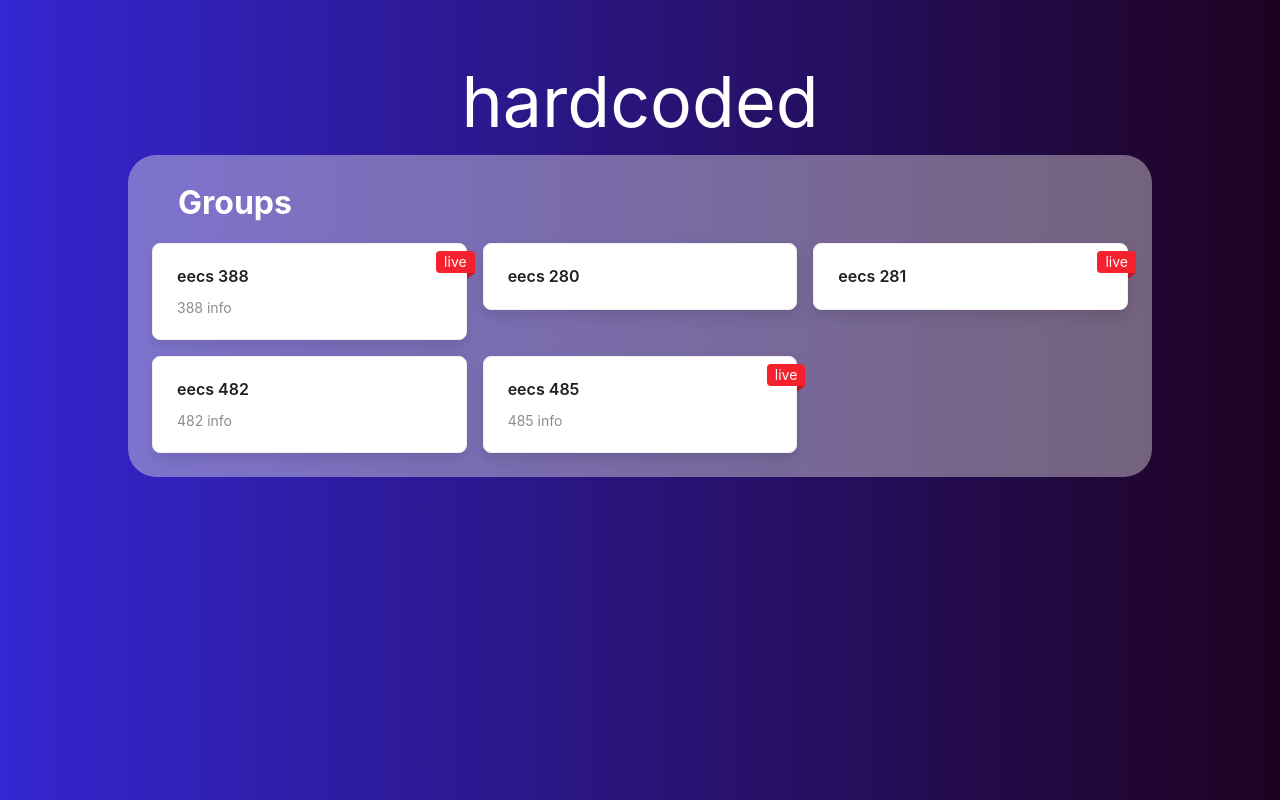
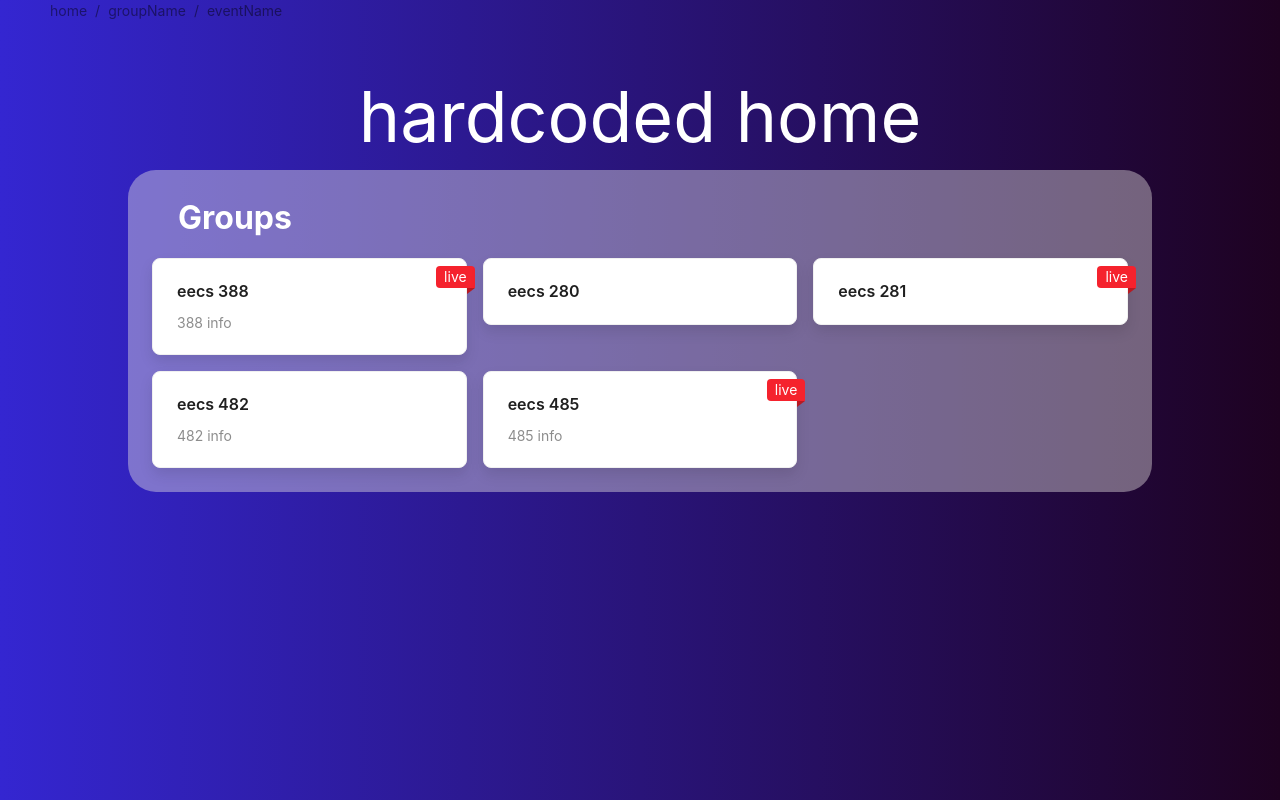
Before and after one commit to justinjpaul/gisthub, a React (Create React App) app in the folder app/: page / in a window 1280 px wide. Built offline with nearby package versions, Linux system fonts and the light colour scheme.

Commit message:
start adding nav bar

```diff
--- a/app/src/components/pages/events/Event.js
+++ b/app/src/components/pages/events/Event.js
@@ -19,7 +19,7 @@ export default function Event() {
   useEffect(() => {
     setEventData({
       name: "Lecture 20",
-      group: "EECS 280",
+      group: "EECS 280 hardcoded",
       start_time: new Date().getTime() - 30 * 24 * 60 * 60 * 1000, // 30 days ago
       end_time: new Date().getTime() - 29 * 24 * 60 * 60 * 1000,
       contributed: true,
--- a/app/src/components/pages/groups/Group.js
+++ b/app/src/components/pages/groups/Group.js
@@ -3,16 +3,15 @@ import { useParams } from "react-router-dom";
 import styles from "./group.module.css";
 import pageStyles from "../../shared/pages.module.css";
 
-import { Divider } from "antd";
 import Background from "../../shared/background/Background";
 import EventContainer from "../../shared/container/EventContainer";
 import { useEffect, useState } from "react";
 import { isHappening, hasPast, inFuture } from "../../shared/utils";
-import { Layout } from "antd";
+import { Layout, Divider } from "antd";
 
 export default function Group() {
   const { id } = useParams();
-  const name = "hardcoded";
+  const name = "hardcoded group";
   const [events, setEvents] = useState([]);
   const { Header, Content } = Layout;
 
--- a/app/src/components/pages/home/Home.js
+++ b/app/src/components/pages/home/Home.js
@@ -1,12 +1,10 @@
-import pageStyles from "../../shared/pages.module.css";
-
-import Background from "../../shared/background/Background";
 import GroupContainer from "../../shared/container/GroupContainer";
 import { useEffect, useState } from "react";
 import { Layout } from "antd";
+import PageLayout from "../../shared/PageLayout";
 
 export default function Home() {
-  const name = "hardcoded";
+  const name = "hardcoded home";
 
   const { Header, Content } = Layout;
   const [groups, setGroups] = useState([]);
@@ -32,16 +30,8 @@ export default function Home() {
     ]);
   }, []);
 
-  return (
-    <>
-      <Background />
-
-      <Layout className={pageStyles["page-container"]}>
-        <Header className={pageStyles["page-header"]}>{name}</Header>
-        <Content>
-          <GroupContainer name="Groups" groups={groups} />
-        </Content>
-      </Layout>
-    </>
-  );
+  return PageLayout({
+    header: name,
+    content: <GroupContainer name="Groups" groups={groups} />,
+  });
 }
--- /dev/null
+++ b/app/src/components/shared/NavBar.js
@@ -0,0 +1,25 @@
+import { Layout, Menu, Breadcrumb } from "antd";
+import { Link } from "react-router-dom";
+import pageStyles from "./pages.module.css";
+
+export default function NavBar({ props }) {
+  const { Header } = Layout;
+
+  const elements = [
+    { label: "home", to: "/" },
+    { label: "groupName", to: "/group/id" },
+    { label: "eventName", to: "/event/id" },
+  ];
+
+  return (
+    <Header className={pageStyles["page-header"]}>
+      <Breadcrumb>
+        {elements.map((x, ind) => (
+          <Breadcrumb.Item key={ind}>
+            <Link to={x.to}>{x.label}</Link>
+          </Breadcrumb.Item>
+        ))}
+      </Breadcrumb>
+    </Header>
+  );
+}
--- /dev/null
+++ b/app/src/components/shared/PageLayout.js
@@ -0,0 +1,79 @@
+import React from "react";
+import Background from "./background/Background";
+import pageStyles from "./pages.module.css";
+
+import {
+  LaptopOutlined,
+  NotificationOutlined,
+  UserOutlined,
+} from "@ant-design/icons";
+import { Layout, Menu, theme, Breadcrumb } from "antd";
+import NavBar from "./NavBar";
+
+export default function PageLayout({
+  header,
+  content,
+  showSider = false,
+  typeHeader = true,
+}) {
+  const { Header, Content, Sider } = Layout;
+
+  const items1 = ["1", "2", "3"].map((key) => ({
+    key,
+    label: `nav ${key}`,
+  }));
+  const items2 = [UserOutlined, LaptopOutlined, NotificationOutlined].map(
+    (icon, index) => {
+      const key = String(index + 1);
+      return {
+        key: `sub${key}`,
+        icon: React.createElement(icon),
+        label: `subnav ${key}`,
+        children: new Array(4).fill(null).map((_, j) => {
+          const subKey = index * 4 + j + 1;
+          return {
+            key: subKey,
+            label: `option${subKey}`,
+          };
+        }),
+      };
+    }
+  );
+  return (
+    <>
+      <Background />
+
+      <Layout className={pageStyles["page-container"]}>
+        <NavBar />
+        <Layout className={pageStyles["page-container"]}>
+          {showSider && (
+            <Sider width={200} collapsible theme="dark">
+              <Menu
+                mode="inline"
+                defaultSelectedKeys={["1"]}
+                defaultOpenKeys={["sub1"]}
+                //   style={{
+                //     height: "100%",
+                //   }}
+                items={items2}
+              />
+            </Sider>
+          )}
+
+          {content && (
+            <Layout className={pageStyles["page-container-80"]}>
+              {header && (
+                <Header
+                  className={`${pageStyles["page-header"]} ${pageStyles["typing-effect"]}`}
+                >
+                  {header}
+                </Header>
+              )}
+              <Content>{content}</Content>
+            </Layout>
+          )}
+        </Layout>
+      </Layout>
+    </>
+  );
+}
--- a/app/src/components/shared/container/card.module.css
+++ b/app/src/components/shared/container/card.module.css
@@ -7,6 +7,7 @@
 
 .clickable-card:hover {
     cursor:pointer !important;
+    height: 100%;
 }
 
 .large-card {
--- a/app/src/components/shared/pages.module.css
+++ b/app/src/components/shared/pages.module.css
@@ -1,7 +1,11 @@
-.page-container {
+.page-container-80 {
     width: 80vw;
     margin: 0 auto;
-    background-color:rgba(0,0,0,0);
+}
+
+.page-container, .page-container-80 {
+    background:rgba(0,0,0,0) !important;
+
 }
 
 .page-header {
@@ -10,8 +14,24 @@
     font-size: 5em;
     /* border-top-left-radius: 1em;
     border-top-right-radius: 1em; */
-    margin-block-start: 1em !important;
+    /* margin-block-start: 1em !important; */
     margin-block-end: .3em;
 
     background-color:rgba(0,0,0,0);
 }
+
+@keyframes typing {
+    0% {
+      width: 0%;
+    }
+    100% {
+      width: 100%;
+    }
+  }
+
+  .typing-effect {
+    justify-self: center;
+    overflow: hidden;
+    white-space: nowrap;
+    animation: typing 3s steps(60) forwards 1;
+  }
--- a/app/src/components/shared/utils.js
+++ b/app/src/components/shared/utils.js
@@ -30,3 +30,30 @@ export const formatDate = (datetime) => {
 
   return formattedDate;
 };
+
+// Helper function for making HTTP requests
+export async function fetchHelper(
+  url,
+  method = "GET",
+  headers = {},
+  data = null
+) {
+  try {
+    const response = await fetch(url, {
+      method: method,
+      headers: headers,
+      body: data ? JSON.stringify(data) : null,
+    });
+
+    if (!response.ok) {
+      throw new Error(`HTTP error! Status: ${response.status}`);
+    }
+
+    const responseData = await response.json();
+    return responseData;
+  } catch (error) {
+    // Handle any errors that occurred during the fetch
+    console.error("Fetch error:", error.message);
+    throw error;
+  }
+}
```
